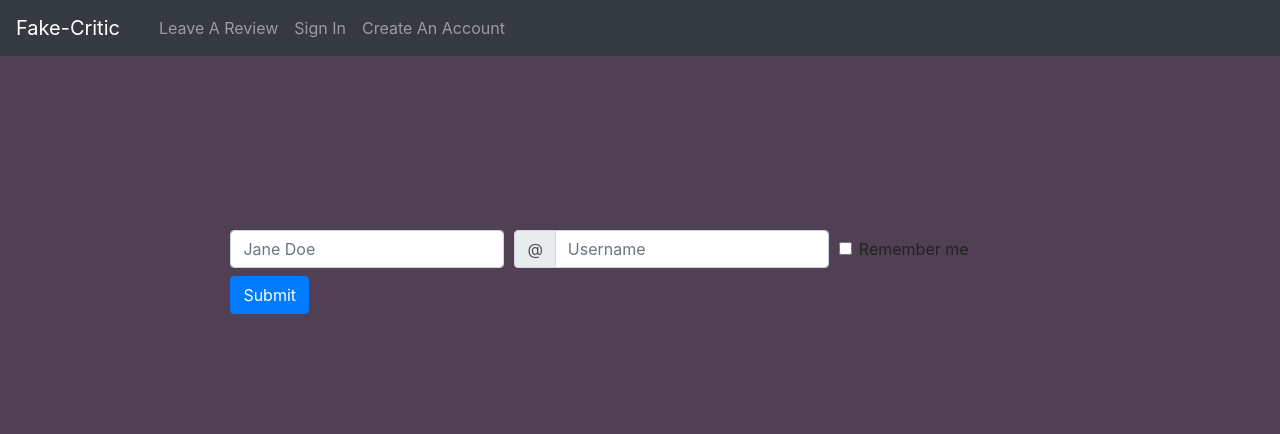
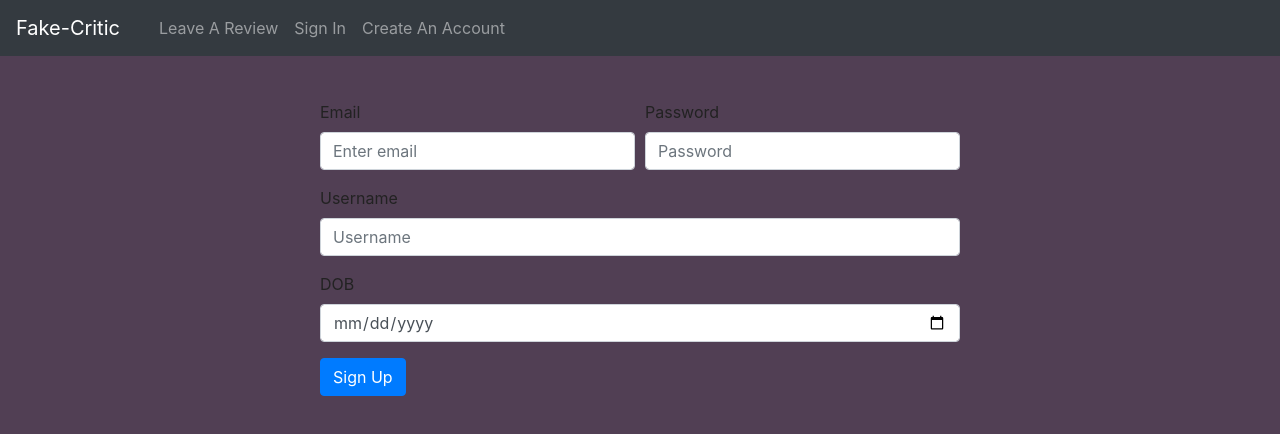
Before and after one commit to ugetshivam/AWT-PROJECT, a React (Create React App) app: page /createaccount in a window 1280 px wide. Shown: the top 434 px of the page. Built offline with nearby package versions, Linux system fonts and the light colour scheme.

Commit message:
Changed Login/Sign Up

```diff
--- a/src/App.css
+++ b/src/App.css
@@ -23,6 +23,6 @@
   flex-wrap: wrap;
   flex-direction: row;
 }
-.align-items-center{
+.align-items-center {
   padding: 18%;
 }
--- a/src/Components/CreateAcct.js
+++ b/src/Components/CreateAcct.js
@@ -2,43 +2,41 @@ import React from "react";
 import { Form, Button, Col, InputGroup, FormControl } from "react-bootstrap";
 function CreateAccount() {
   return (
-    <Form>
-      <Form.Row className="align-items-center">
-        <Col xs="auto">
-          <Form.Label htmlFor="inlineFormInput" srOnly>
-            Name
-          </Form.Label>
-          <Form.Control
-            className="mb-2"
-            id="inlineFormInput"
-            placeholder="Jane Doe"
-          />
-        </Col>
-        <Col xs="auto">
-          <Form.Label htmlFor="inlineFormInputGroup" srOnly>
-            Username
-          </Form.Label>
-          <InputGroup className="mb-2">
-            <InputGroup.Prepend>
-              <InputGroup.Text>@</InputGroup.Text>
-            </InputGroup.Prepend>
-            <FormControl id="inlineFormInputGroup" placeholder="Username" />
-          </InputGroup>
-        </Col>
-        <Col xs="auto">
-          <Form.Check
-            type="checkbox"
-            id="autoSizingCheck"
-            className="mb-2"
-            label="Remember me"
-          />
-        </Col>
-        <Col xs="auto">
-          <Button type="submit" className="mb-2">
-            Submit
-          </Button>
-        </Col>
+    <Form
+      style={{
+        marginTop: "100px",
+        width: "50%",
+        marginLeft: "auto",
+        marginRight: "auto",
+      }}
+    >
+      <Form.Row>
+        <Form.Group as={Col} controlId="formGridEmail">
+          <Form.Label>Email</Form.Label>
+          <Form.Control type="email" placeholder="Enter email" />
+        </Form.Group>
+
+        <Form.Group as={Col} controlId="formGridPassword">
+          <Form.Label>Password</Form.Label>
+          <Form.Control type="password" placeholder="Password" />
+        </Form.Group>
       </Form.Row>
+
+      <Form.Group controlId="formGridUsername">
+        <Form.Label>Username</Form.Label>
+        <Form.Control placeholder="Username" />
+      </Form.Group>
+
+      <Form.Row>
+        <Form.Group as={Col} controlId="formGridDOB">
+          <Form.Label>DOB</Form.Label>
+          <Form.Control type="date" placeholder="Date of birth" />
+        </Form.Group>
+      </Form.Row>
+
+      <Button variant="primary" type="submit">
+        Sign Up
+      </Button>
     </Form>
   );
 }
--- a/src/Components/Sign.js
+++ b/src/Components/Sign.js
@@ -1,10 +1,46 @@
 import React from "react";
-
+import { Form, Button, Col, InputGroup, FormControl } from "react-bootstrap";
 function Sign() {
   return (
-    <div>
-      <img src="https://images.unsplash.com/photo-1541963463532-d68292c34b19?ixlib=rb-1.2.1&ixid=MnwxMjA3fDB8MHxleHBsb3JlLWZlZWR8MXx8fGVufDB8fHx8&w=1000&q=80" alt="" />
-    </div>
+    <Form>
+      <Form.Row className="align-items-center">
+        <Col xs="auto">
+          <Form.Label htmlFor="inlineFormInputGroup" srOnly>
+            Username
+          </Form.Label>
+          <InputGroup className="mb-2">
+            <InputGroup.Prepend>
+              <InputGroup.Text>@</InputGroup.Text>
+            </InputGroup.Prepend>
+            <FormControl id="inlineFormInputGroup" placeholder="Username" />
+          </InputGroup>
+        </Col>
+        <Col xs="auto">
+          <Form.Label htmlFor="inlineFormInput" srOnly>
+            Password
+          </Form.Label>
+          <Form.Control
+            type="password"
+            className="mb-2"
+            id="inlineFormInput"
+            placeholder="Password"
+          />
+        </Col>
+        <Col xs="auto">
+          <Form.Check
+            type="checkbox"
+            id="autoSizingCheck"
+            className="mb-2"
+            label="Remember me"
+          />
+        </Col>
+        <Col xs="auto">
+          <Button type="submit" className="mb-2">
+            Submit
+          </Button>
+        </Col>
+      </Form.Row>
+    </Form>
   );
 }
 
```
